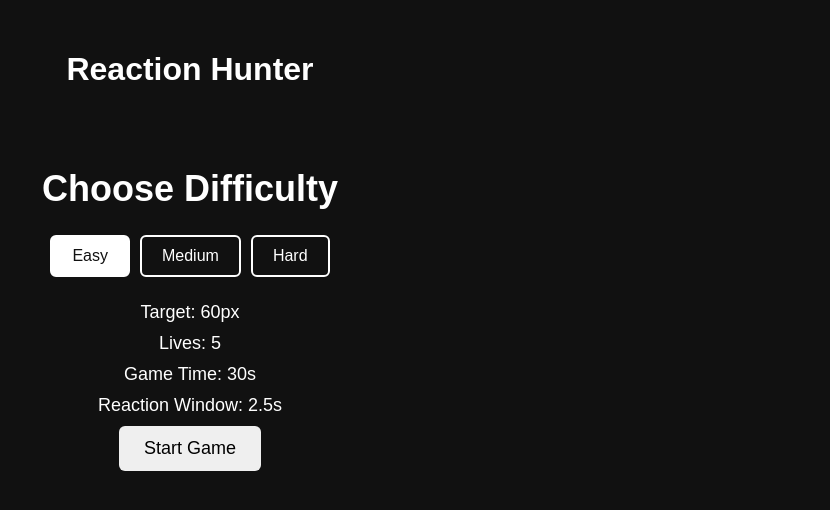
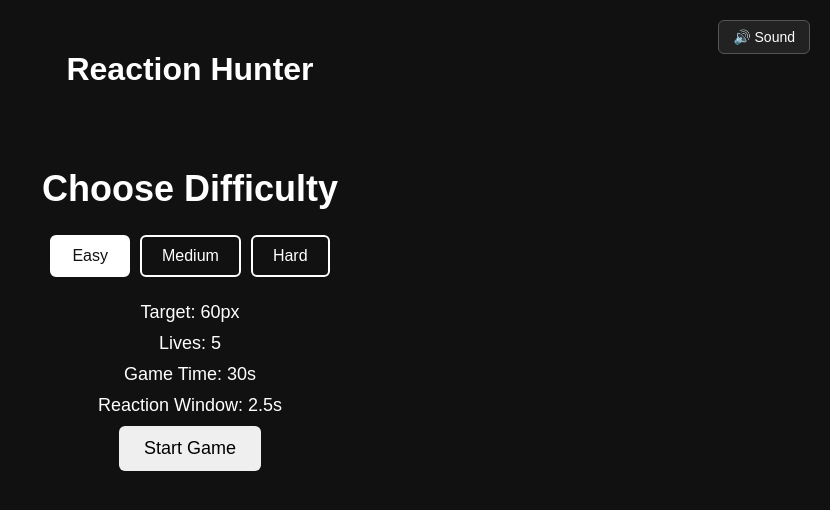
Before and after one commit to chiranjeevi-kodimela/reaction_hunter, a React app: page / in a window 1280 px wide. Shown: the top 510 px of the page, without its empty margins (450-1280 px from the left). Built offline with nearby package versions, Linux system fonts and the light colour scheme.

Commit message:
feat: add game sound effects and mute control

```diff
--- a/src/App.jsx
+++ b/src/App.jsx
@@ -5,13 +5,42 @@ import ResultsScreen from "./components/ResultsScreen";
 import Feedback from "./components/Feedback";
 import GameHistory from "./components/GameHistory";
 import useGame from "./hooks/useGame";
+import useSound from "./hooks/useSound";
+import { useEffect } from "react";
 
 function App() {
   const game = useGame();
+  const sound = useSound();
+
+  useEffect(() => {
+    if (game.gameState === "countdown" && game.countdown !== null) {
+      if (game.countdown === 0) {
+        sound.goSound();
+      } else {
+        sound.countdownSound();
+      }
+    }
+  }, [game.gameState, game.countdown]);
+
+  useEffect(() => {
+    if (game.feedback.type === "timeout") {
+      sound.timeoutSound();
+    }
+  }, [game.feedback.type]);
+
+  useEffect(() => {
+    if (game.newHighScore) {
+      sound.newRecordSound();
+    }
+  }, [game.newHighScore]);
 
   return (
     <div className="game">
       <h1>Reaction Hunter</h1>
+
+      <button className="sound-button" onClick={sound.toggleSound}>
+        {sound.soundEnabled ? "🔊 Sound" : "🔇 Muted"}
+      </button>
 
       {/* START SCREEN */}
       {game.gameState === "ready" && (
@@ -52,8 +81,14 @@ function App() {
             position={game.position}
             targetSize={game.settings.targetSize}
             targetTime={game.targetTimeLeft}
-            onHit={game.handleHit}
-            onMiss={game.handleMiss}
+            onHit={(event) => {
+              sound.hitSound();
+              game.handleHit(event);
+            }}
+            onMiss={() => {
+              sound.missSound();
+              game.handleMiss();
+            }}
           />
         </>
       )}
--- /dev/null
+++ b/src/hooks/useSound.js
@@ -0,0 +1,113 @@
+import { useCallback, useRef, useState } from "react";
+
+function useSound() {
+  const [soundEnabled, setSoundEnabled] = useState(true);
+
+  const audioContextRef = useRef(null);
+
+  function getAudioContext() {
+    if (!audioContextRef.current) {
+      const AudioContext = window.AudioContext || window.webkitAudioContext;
+
+      if (!AudioContext) {
+        return null;
+      }
+
+      audioContextRef.current = new AudioContext();
+    }
+
+    return audioContextRef.current;
+  }
+
+  const playTone = useCallback(
+    (frequency, duration = 0.1, type = "sine", volume = 0.08) => {
+      if (!soundEnabled) {
+        return;
+      }
+
+      const context = getAudioContext();
+
+      if (!context) {
+        return;
+      }
+
+      if (context.state === "suspended") {
+        context.resume();
+      }
+
+      const oscillator = context.createOscillator();
+
+      const gain = context.createGain();
+
+      oscillator.type = type;
+
+      oscillator.frequency.setValueAtTime(frequency, context.currentTime);
+
+      gain.gain.setValueAtTime(volume, context.currentTime);
+
+      gain.gain.exponentialRampToValueAtTime(
+        0.001,
+        context.currentTime + duration,
+      );
+
+      oscillator.connect(gain);
+
+      gain.connect(context.destination);
+
+      oscillator.start();
+
+      oscillator.stop(context.currentTime + duration);
+    },
+    [soundEnabled],
+  );
+
+  const hitSound = useCallback(() => {
+    playTone(700, 0.08, "sine", 0.08);
+  }, [playTone]);
+
+  const missSound = useCallback(() => {
+    playTone(180, 0.15, "square", 0.06);
+  }, [playTone]);
+
+  const timeoutSound = useCallback(() => {
+    playTone(250, 0.15, "sawtooth", 0.05);
+  }, [playTone]);
+
+  const countdownSound = useCallback(() => {
+    playTone(500, 0.08, "sine", 0.06);
+  }, [playTone]);
+
+  const goSound = useCallback(() => {
+    playTone(900, 0.2, "sine", 0.08);
+  }, [playTone]);
+
+  const newRecordSound = useCallback(() => {
+    playTone(600, 0.1);
+
+    setTimeout(() => {
+      playTone(800, 0.1);
+    }, 100);
+
+    setTimeout(() => {
+      playTone(1000, 0.2);
+    }, 200);
+  }, [playTone]);
+
+  function toggleSound() {
+    setSoundEnabled((enabled) => !enabled);
+  }
+
+  return {
+    soundEnabled,
+    toggleSound,
+
+    hitSound,
+    missSound,
+    timeoutSound,
+    countdownSound,
+    goSound,
+    newRecordSound,
+  };
+}
+
+export default useSound;
--- a/src/styles.css
+++ b/src/styles.css
@@ -480,3 +480,27 @@ button {
     flex-direction: column;
   }
 }
+.sound-button {
+  position: absolute;
+
+  top: 20px;
+  right: 20px;
+
+  padding: 8px 14px;
+
+  border: 1px solid #555;
+
+  border-radius: 6px;
+
+  background: #222;
+
+  color: white;
+
+  cursor: pointer;
+
+  font-size: 14px;
+}
+
+.sound-button:hover {
+  background: #333;
+}
```
Lines whose indentation alone changed are shown as unchanged.
